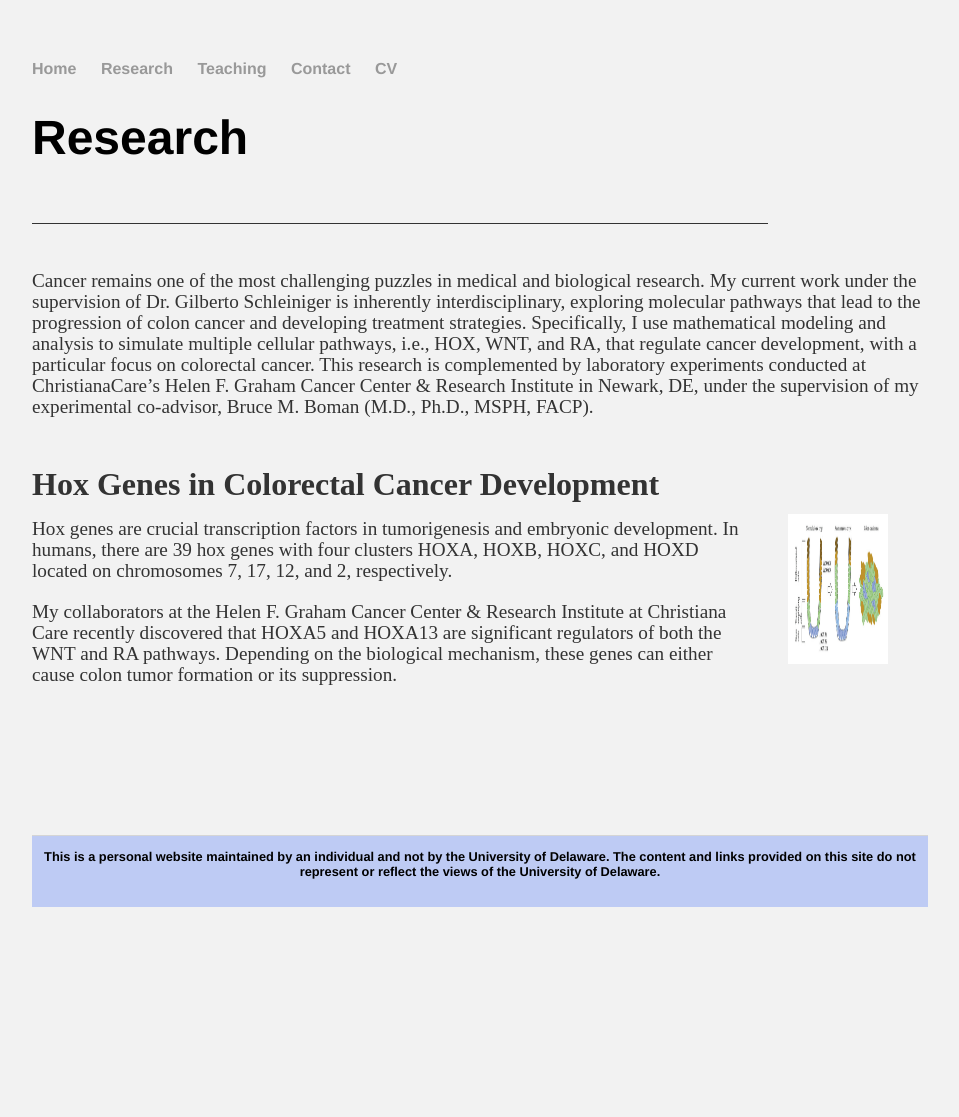
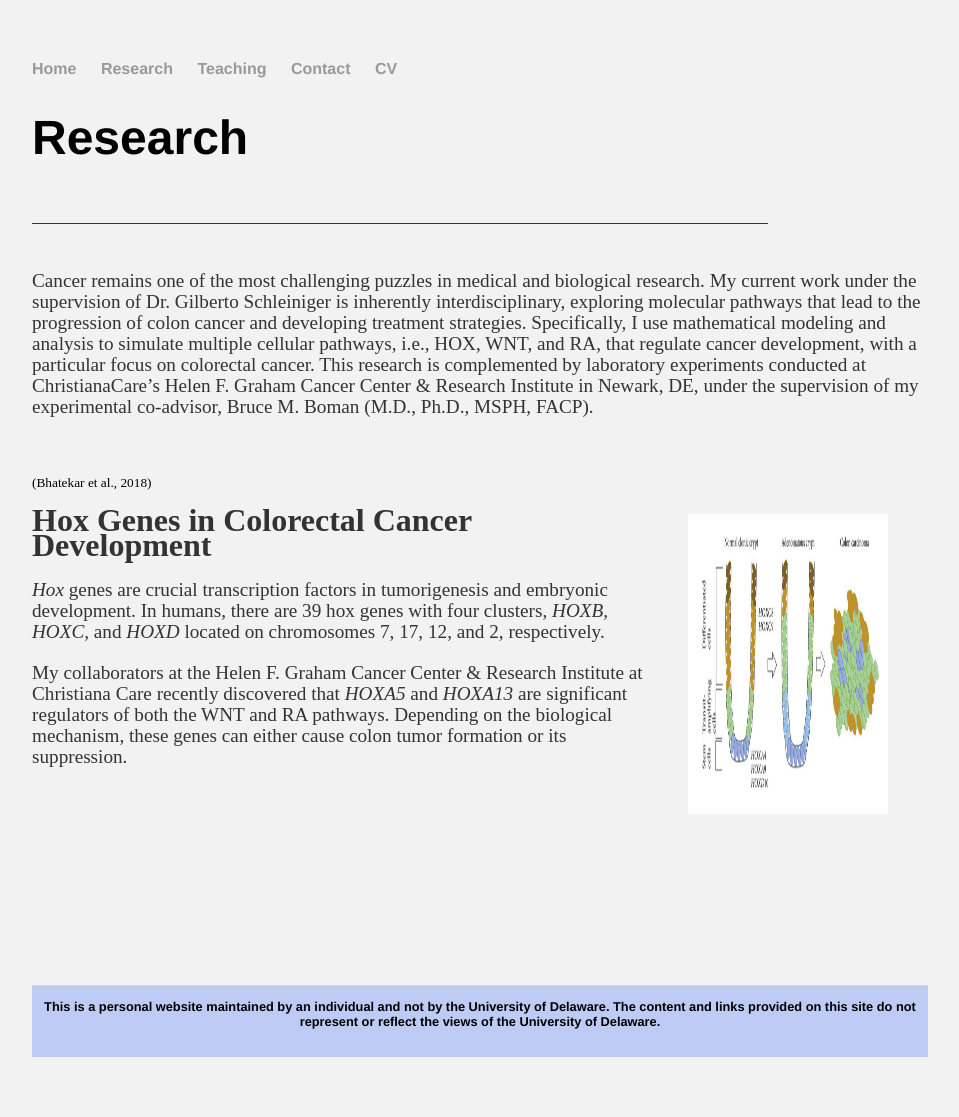
Before and after one commit to kataboh/kataboh.github.io, a Jekyll site: the page built from research.html, in a window 1280 px wide. Shown: the whole page, without its empty margins (160-1119 px from the left). Built offline with Jekyll 4.4.1, drawn with Linux system fonts in a browser that asks for light colours; before the commit the page ends 967 px from its top, so only the background shows below that.

Commit message:
this is to change image size

```diff
--- a/research.html
+++ b/research.html
@@ -16,15 +16,17 @@ title: Pascal Kingsley Kataboh's Homepage
     under the supervision of my experimental co-advisor, Bruce M. Boman (M.D., Ph.D., MSPH, FACP).</p>
 
 	<br>
-	<p style="padding:40px;float:right;"><img src="images/hox_colon_cell.jpg" width="100" height=150></p>
+	<p style="padding:40px;float:right;"><img src="images/hox_colon_cell.jpg" width="200" height=300></p>
+	<br>
+	<small>(Bhatekar et al., 2018)</small>
 
 	<p>
 	<font size="6"><b>Hox Genes in Colorectal Cancer Development</b></font>
 		<br>
-    <p>Hox genes are crucial transcription factors in tumorigenesis and embryonic development.
-    In humans, there are 39 hox genes with four clusters HOXA, HOXB, HOXC, and HOXD located on chromosomes 7, 17, 12, and 2, respectively.</p>
+    <p><em>Hox</em> genes are crucial transcription factors in tumorigenesis and embryonic development.
+    In humans, there are 39 hox genes with four clusters, <em>HOXB, HOXC,</em> and <em>HOXD</em> located on chromosomes 7, 17, 12, and 2, respectively.</p>
 
-    <p>My collaborators at the Helen F. Graham Cancer Center & Research Institute at Christiana Care recently discovered that HOXA5 and HOXA13 are significant regulators of both the WNT and RA pathways.
+    <p>My collaborators at the Helen F. Graham Cancer Center & Research Institute at Christiana Care recently discovered that <em>HOXA5</em> and <em>HOXA13</em> are significant regulators of both the WNT and RA pathways.
     Depending on the biological mechanism, these genes can either cause colon tumor formation or its suppression.</p>
 
     <div style="clear:both;"></div>
```
